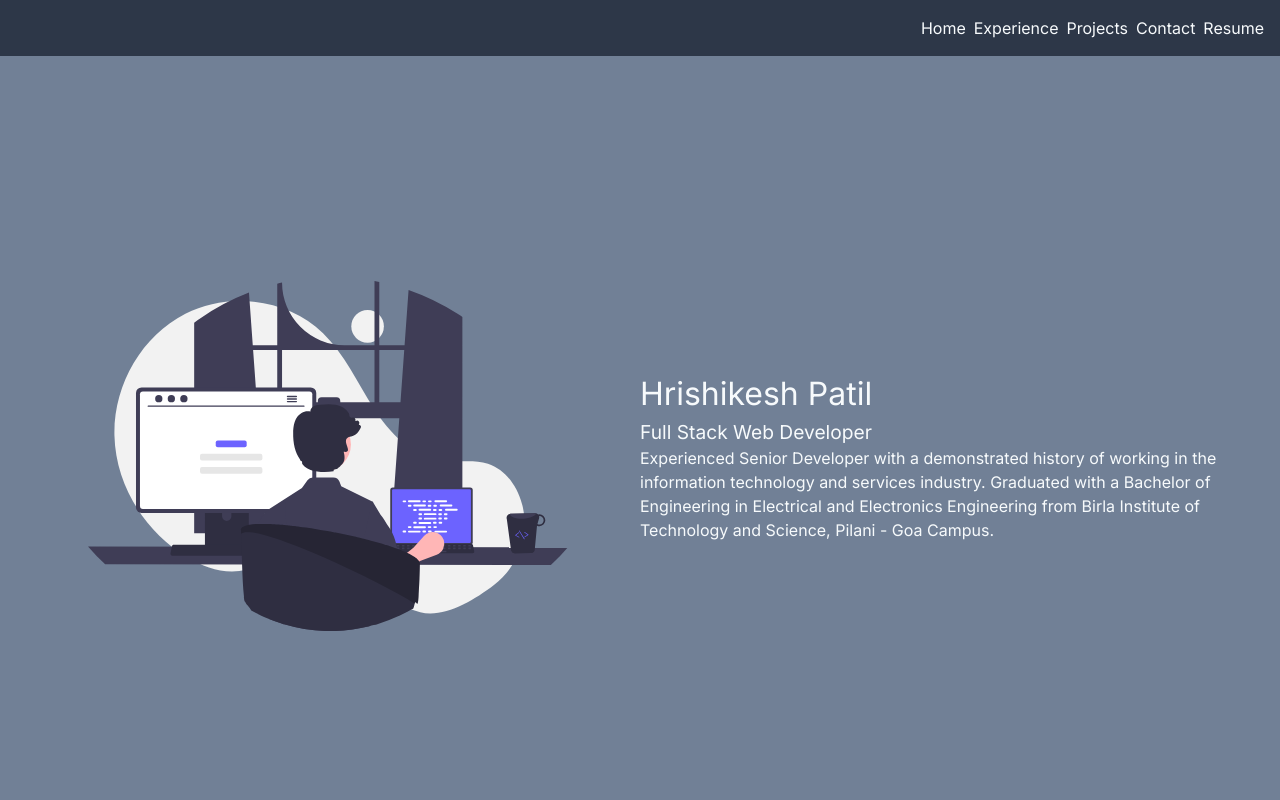
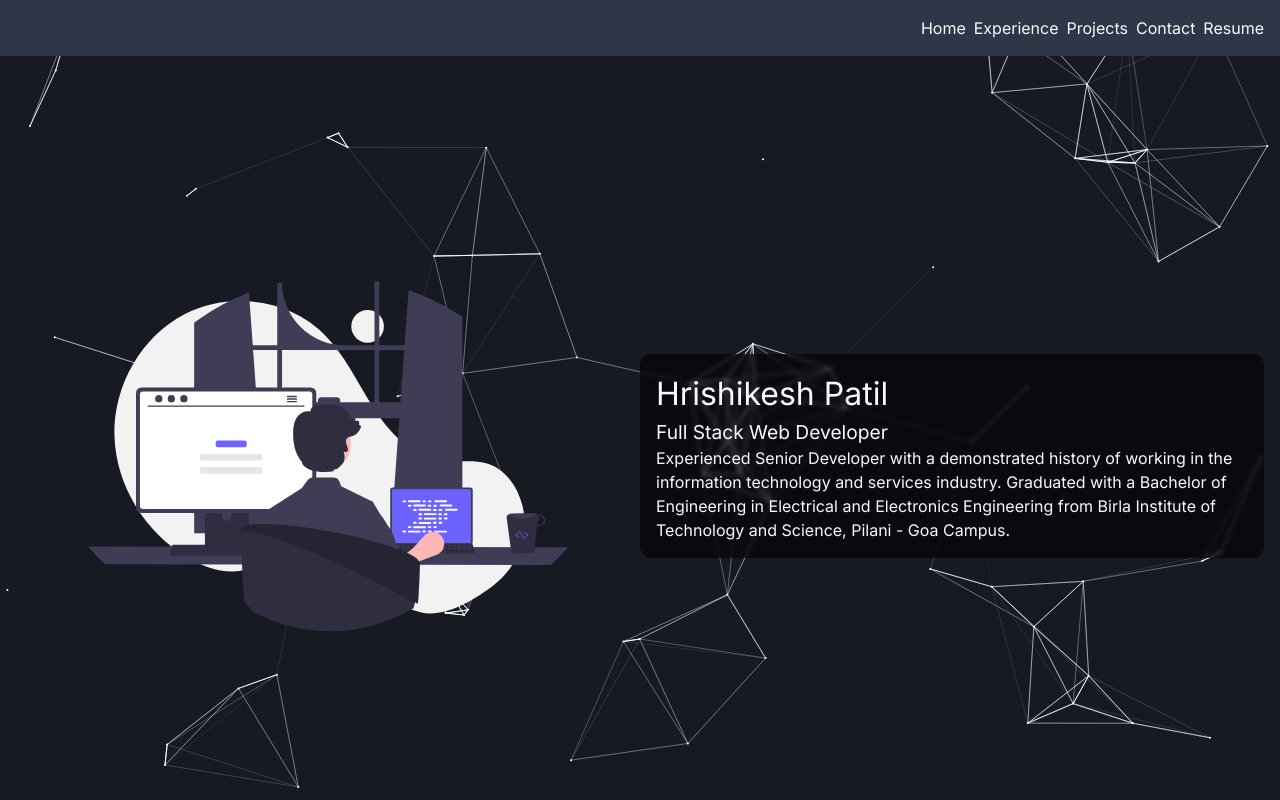
Before and after one commit to riskycase/portfolio, a Next.js app: page / in a window 1280 px wide. Shown: the top 800 px of the page. Built offline with nearby package versions, Linux system fonts and the light colour scheme.

Commit message:
Static home page to nuke errors and allow tsparticles

```diff
--- a/package.json
+++ b/package.json
@@ -13,10 +13,10 @@
     "@chakra-ui/react": "^2.8.2",
     "@emotion/react": "^11.11.4",
     "@emotion/styled": "^11.11.5",
+    "@tsparticles/basic": "^3.5.0",
     "@tsparticles/engine": "^3.5.0",
     "@tsparticles/preset-links": "^3.1.0",
     "@tsparticles/react": "^3.0.0",
-    "@tsparticles/slim": "^3.5.0",
     "framer-motion": "^11.3.2",
     "moment": "^2.30.1",
     "next": "14.2.5",
--- a/src/app/globals.css
+++ b/src/app/globals.css
@@ -5,3 +5,13 @@
 html {
   scroll-behavior: smooth;
 }
+
+body {
+  background-color: transparent;
+}
+
+#tsparticles {
+  position: fixed;
+  width: 100%;
+  height: 100%;
+}
--- a/src/app/page.tsx
+++ b/src/app/page.tsx
@@ -1,23 +1,48 @@
+"use client";
+
 import Contact from "@/sections/Contact";
 import Experience from "@/sections/Experience";
 import Home from "@/sections/Home";
 import Projects from "@/sections/Projects";
 import { Box, theme } from "@chakra-ui/react";
 
-export const runtime = "edge";
+import { useState, useEffect } from "react";
+import Particles, { initParticlesEngine } from "@tsparticles/react";
+import { loadBasic } from "@tsparticles/basic";
+import { Engine } from "@tsparticles/engine";
+import { loadParticlesLinksInteraction } from "@tsparticles/interaction-particles-links";
+import { options } from "@/data/particleOptions";
 
 export default function Page() {
+  const [init, setInit] = useState(false);
+
+  // this should be run only once per application lifetime
+  useEffect(() => {
+    initParticlesEngine(async (engine: Engine, refresh = true) => {
+      await loadBasic(engine);
+      await loadParticlesLinksInteraction(engine, false);
+
+      await engine.addPreset("links", options, false);
+
+      await engine.refresh(refresh);
+    }).then(() => {
+      setInit(true);
+    });
+  }, []);
   return (
+    <>
+      {init && <Particles id="tsparticles" options={options} />}
       <Box
-      style={{
-        color: theme.colors.gray[50],
-        backgroundColor: theme.colors.gray[500],
-      }}
+        color={theme.colors.gray[50]}
+        maxWidth="100vw"
+        boxSizing="border-box"
+        overflowX="clip"
       >
         <Home />
         <Experience />
         <Projects />
         <Contact />
       </Box>
+    </>
   );
 }
--- a/src/components/ExperienceComponent.tsx
+++ b/src/components/ExperienceComponent.tsx
@@ -1,12 +1,6 @@
 import { ExperienceDetails } from "@/types";
-import {
-  Divider,
-  Flex,
-  Link,
-  ListItem,
-  Text,
-  UnorderedList,
-} from "@chakra-ui/react";
+import { Divider, Flex, ListItem, Text, UnorderedList } from "@chakra-ui/react";
+import { motion } from "framer-motion";
 import moment from "moment";
 
 export default function ExperienceComponent({
@@ -23,6 +17,14 @@
       alignItems="stretch"
       gap={4}
       width={{ base: "100%", md: "48rem" }}
+    >
+      <motion.div
+        initial={{
+          opacity: 0,
+        }}
+        whileInView={{
+          opacity: 1,
+        }}
       >
         {index !== 0 && <Divider />}
         <Flex
@@ -54,6 +56,7 @@
             <ListItem key={index}>{point}</ListItem>
           ))}
         </UnorderedList>
+      </motion.div>
     </Flex>
   );
 }
--- a/src/components/ProjectCard.tsx
+++ b/src/components/ProjectCard.tsx
@@ -1,8 +1,11 @@
+"use client";
+
 import { Project } from "@/types";
 import { Box, Divider, Flex, Heading, Link, Text } from "@chakra-ui/react";
 import { FaExternalLinkAlt } from "react-icons/fa";
 import NextLink from "next/link";
 import Image from "next/image";
+import { motion } from "framer-motion";
 
 export default function ProjectCard({
   project,
@@ -14,6 +17,16 @@
   return (
     <>
       {index !== 0 && <Divider />}
+      <motion.div
+        initial={{
+          transform: `translateX(${index % 2 === 0 ? "-" : ""}50vw)`,
+          opacity: 0,
+        }}
+        whileInView={{
+          transform: `translateX(0)`,
+          opacity: 1,
+        }}
+      >
         <Flex
           alignItems="start"
           width="100%"
@@ -50,6 +63,7 @@
             <Text>{project.description}</Text>
           </Box>
         </Flex>
+      </motion.div>
     </>
   );
 }
--- /dev/null
+++ b/src/data/particleOptions.ts
@@ -0,0 +1,20 @@
+export const options = {
+  particles: {
+    number: {
+      value: 75,
+    },
+    links: {
+      distance: 150,
+      enable: true,
+    },
+    move: {
+      enable: true,
+    },
+    size: {
+      value: 1,
+    },
+    shape: {
+      type: "circle",
+    },
+  },
+};
--- a/src/sections/Contact.tsx
+++ b/src/sections/Contact.tsx
@@ -13,6 +13,7 @@
       justifyContent="space-evenly"
       padding={4}
       backgroundColor={theme.colors.gray[800]}
+      position="sticky"
     >
       {contactDetails.map((contactDetail, index) => (
         <ContactComponent contactDetails={contactDetail} key={index} />
--- a/src/sections/Experience.tsx
+++ b/src/sections/Experience.tsx
@@ -1,10 +1,15 @@
 import ExperienceComponent from "@/components/ExperienceComponent";
 import { experiences } from "@/data/content";
-import { Box, Divider, Flex, Heading } from "@chakra-ui/react";
+import { Box, Divider, Flex, Heading, theme } from "@chakra-ui/react";
 
 export default function Experience() {
   return (
-    <Box id="experience" padding={12}>
+    <Box
+      id="experience"
+      padding={12}
+      backgroundColor={theme.colors.gray[500]}
+      position="sticky"
+    >
       <Heading fontSize="xxx-large">Experience</Heading>
       <Divider />
       <Flex direction="column" alignItems="center" gap={4} paddingY={4}>
--- a/src/sections/Home.tsx
+++ b/src/sections/Home.tsx
@@ -1,13 +1,22 @@
-"use client";
-
 import { Box, Flex, SimpleGrid, Text, theme } from "@chakra-ui/react";
 import headerImage from "@/../public/undraw_programming_re_kg9v.svg";
 import Image from "next/image";
-import { useRef } from "react";
+import { useState, useEffect } from "react";
+import Particles, { initParticlesEngine } from "@tsparticles/react";
+import { loadBasic } from "@tsparticles/basic";
+import { Engine } from "@tsparticles/engine";
+import { loadParticlesLinksInteraction } from "@tsparticles/interaction-particles-links";
+import { options } from "@/data/particleOptions";
 
 export default function Home() {
   return (
-    <Flex height="100dvh" direction="column" id="home">
+    <Flex
+      height="100dvh"
+      direction="column"
+      id="home"
+      overflowY="clip"
+      backgroundColor={theme.colors.gray[900]}
+    >
       <SimpleGrid
         columns={{ sm: 1, lg: 2 }}
         className="h-full"
@@ -16,8 +25,20 @@
         flex={1}
         padding={4}
       >
-        <Image src={headerImage} width={480} alt="Developer graphic" />
-        <Box>
+        <Image
+          src={headerImage}
+          width={480}
+          alt="Developer graphic"
+          style={{
+            position: "sticky",
+          }}
+        />
+        <Box
+          backgroundColor="rgba(0, 0, 0, 0.6)"
+          padding={4}
+          borderRadius={12}
+          backdropFilter="blur(2px)"
+        >
           <Text fontSize="xx-large">Hrishikesh Patil</Text>
           <Text fontSize="larger">Full Stack Web Developer</Text>
           <Text>
--- a/src/sections/Projects.tsx
+++ b/src/sections/Projects.tsx
@@ -4,7 +4,12 @@
 
 export default function Projects() {
   return (
-    <Box id="projects" padding={12}>
+    <Box
+      id="projects"
+      padding={12}
+      backgroundColor={theme.colors.gray[500]}
+      position="sticky"
+    >
       <Heading fontSize="xxx-large">Projects</Heading>
       <Divider />
       {projects.map((project, index) => (
```
Also changed, not shown: 1 other file (tests, documents, lock files or other folders). Lines whose indentation alone changed are shown as unchanged.
